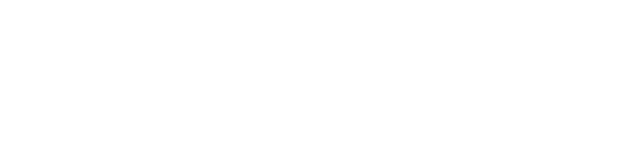
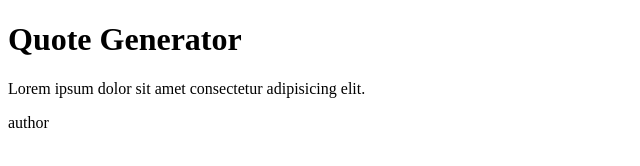
Before and after one commit to sophiedannery/QUOTEGENERATOR_TRAINING, a plain HTML site: page index.html in a window 1280 px wide. Shown: the whole page, without its empty margins (0-640 px from the left). Drawn offline with Linux system fonts and the light colour scheme.

Commit message:
Adding Text HTML

```diff
--- a/index.html
+++ b/index.html
@@ -7,6 +7,10 @@
 
 <body>
 
+    <h1>Quote Generator</h1>
+    <p>Lorem ipsum dolor sit amet consectetur adipisicing elit.</p>
+    <p>author</p>
+
 </body>
 
 </html>
```
